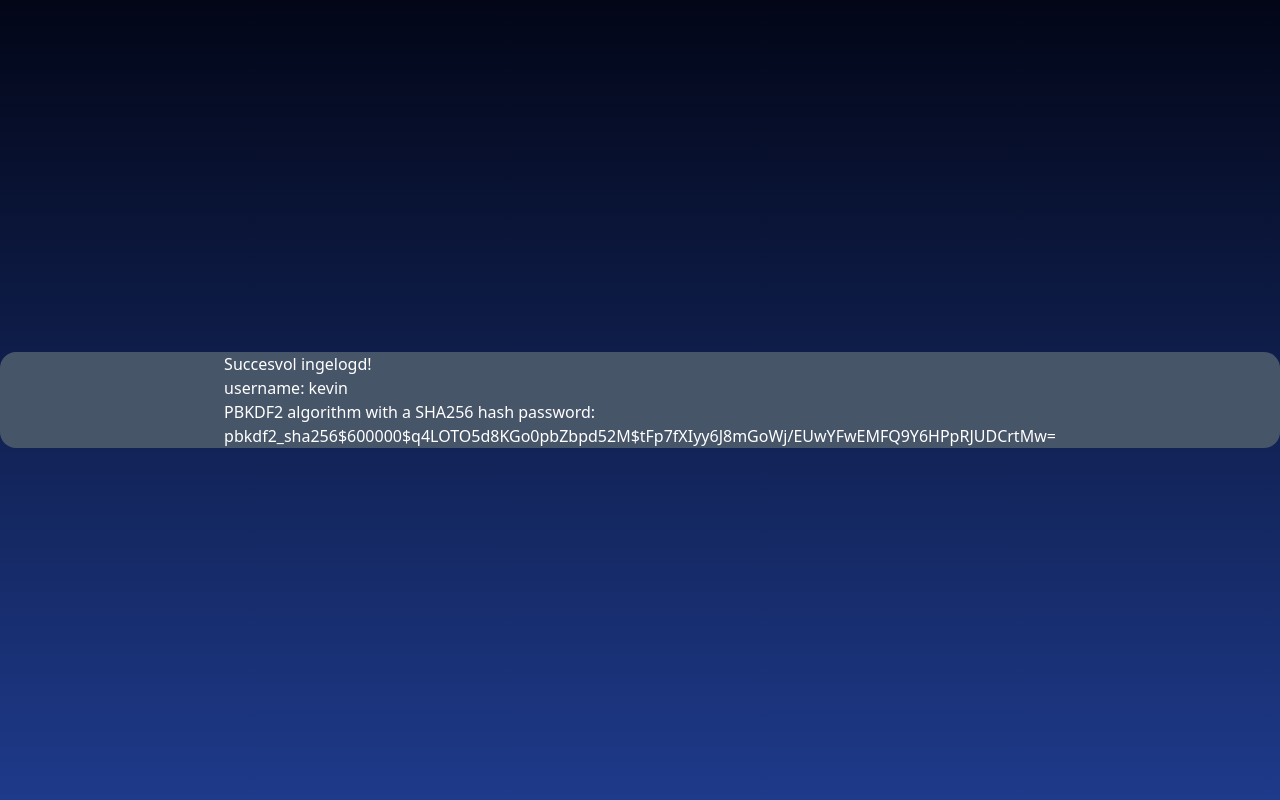
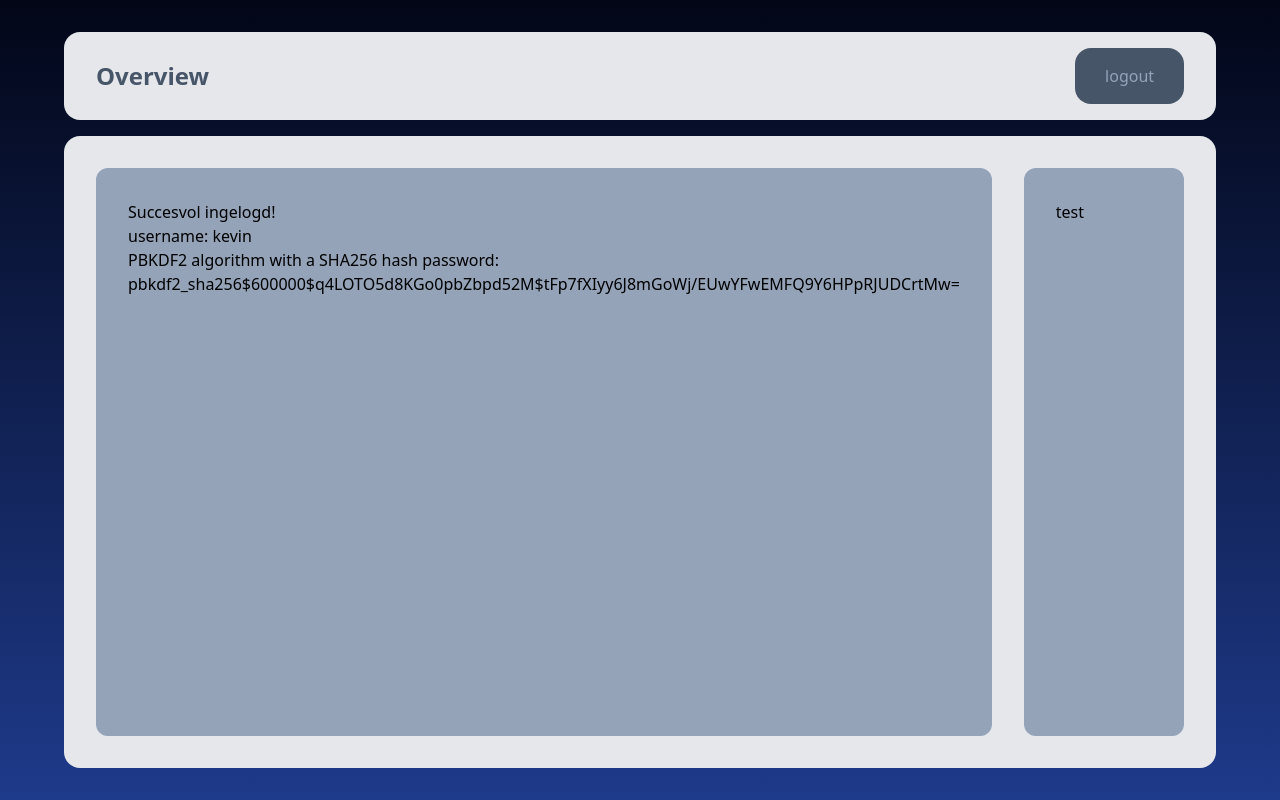
Before and after one commit to Neo-Phoenix/PPKevin, a Django app: page /overview in a window 1280 px wide. Run offline with Django 4.2, Linux system fonts and the light colour scheme; a user stored in the database is signed in; some libraries are stand-ins or nearby versions.

Commit message:
Overview design toegepast met Django message toasts.

```diff
--- a/UitleensysteemApp/app/templates/app/base.html
+++ b/UitleensysteemApp/app/templates/app/base.html
@@ -8,7 +8,7 @@
     {% tailwind_css %}
 </head>
 <body class="min-h-screen bg-gradient-to-b from-slate-950 to-blue-900">
-    <div class="min-h-screen grid grid-cols-1 place-content-center">
+
         {% block body %}
 
         {% endblock %}
--- a/UitleensysteemApp/app/templates/app/overview.html
+++ b/UitleensysteemApp/app/templates/app/overview.html
@@ -4,15 +4,34 @@
 
 {% block body %}
     {% if request.user.is_authenticated %}
-        <div class="min-h-full min-w-full grid place-content-center text-white bg-slate-600 rounded-2xl">
-            <p>Succesvol ingelogd!</p>
-            <p>username: {{ request.user.username }}</p>
-            <p>PBKDF2 algorithm with a SHA256 hash password:</p>
-            <p>{{ request.user.password }}</p>
+        <div class="grid mx-16 grid-rows-[auto_1fr] gap-4 min-h-screen">
+            <div class="grid items-center bg-gray-200 rounded-2xl mt-8 px-8 py-4 grid-cols-[9fr_1fr]">
+                    <h1 class="font-bold text-2xl text-slate-600">Overview</h1>
+                    <a class="bg-slate-600 px-4 py-4 rounded-2xl text-center text-slate-400 font-medium" href="logout_view">logout</a>
+            </div>
+            <div class="grid gap-8 bg-gray-200 rounded-2xl p-8 mb-8 grid-cols-[3fr_1fr]">
+                <div class="bg-slate-400 rounded-xl p-8">
+                    <p>Succesvol ingelogd!</p>
+                    <p>username: {{ request.user.username }}</p>
+                    <p>PBKDF2 algorithm with a SHA256 hash password:</p>
+                    <p>{{ request.user.password }}</p>
+                </div>
+                <div class="bg-slate-400 rounded-xl p-8">
+                    <p>test</p>
+                </div>
+            </div>
         </div>
 
     {% else %}
-        <h1>please log in</h1>
+    <div class="grid mx-16 grid-rows-[auto_1fr] gap-4 min-h-screen">
+        <div class="gap-8 bg-gray-200 rounded-2xl p-8 mb-8">
+            <div class="bg-slate-400 rounded-xl p-8">
+               <a href="signin">
+                <h1>please log in <u>here</u></h1>
+               </a>
+            </div>
+        </div>
+    </div>
     {% endif %}
 
 {% endblock %}
--- a/UitleensysteemApp/app/templates/app/signup.html
+++ b/UitleensysteemApp/app/templates/app/signup.html
@@ -3,6 +3,7 @@
 {% block title%} EhB ESA | Sign Up {% endblock %}
 
 {% block body %}
+<div class="min-h-screen grid grid-cols-1 place-content-center">
     <form class="grid bg-white px-16 py-8 place-content-center rounded-2xl justify-self-center space-y-4" method="post" action="#">{% csrf_token %}
         <div class="bg-slate-900 rounded-md p-4 text-gray-300 text-center">Sign Up</div>
         <input class="bg-slate-600 rounded-md" placeholder="Username" id="username" name="username">
@@ -10,4 +11,5 @@
         <a href="signin"><h1 class="text-blue-600">Sign in? <u>Click here</u></h1></a>
         <input type="submit" class="bg-slate-600 rounded-md p-4 text-gray-300 text-center hover:bg-slate-800" value="Register"></input>
     </form>
+</div>
 {% endblock %}
--- a/UitleensysteemApp/app/urls.py
+++ b/UitleensysteemApp/app/urls.py
@@ -7,5 +7,8 @@ urlpatterns = [
     path('signin', views.signin, name="signin"),
     path('login', views.login, name="login"),
     path('overview', views.overview, name="overview"),
+    path('logout_view', views.logout_view, name="logout"),
+
+
 
 ]
--- a/UitleensysteemApp/app/views.py
+++ b/UitleensysteemApp/app/views.py
@@ -1,6 +1,7 @@
 from django.shortcuts import render, redirect
 from django.contrib.auth import authenticate, login as django_login, logout
 from django.contrib.auth.forms import UserCreationForm
+from django.contrib import messages
 
 # Create your views here.
 
@@ -22,7 +23,10 @@ def login(request):
         django_login(request, user)
         return redirect('overview')
     else:
+        messages.warning(request, 'Wrong credentials.')
         return render(request, 'app/signin.html')
 
-def logout(request):
+def logout_view(request):
     logout(request)
+    messages.success(request, 'Logged out successfully.')
+    return redirect('signin')
--- a/UitleensysteemApp/theme/static/css/dist/styles.css
+++ b/UitleensysteemApp/theme/static/css/dist/styles.css
@@ -792,6 +792,37 @@ select {
   margin-right: auto;
 }
 
+.mx-4 {
+  margin-left: 1rem;
+  margin-right: 1rem;
+}
+
+.mx-16 {
+  margin-left: 4rem;
+  margin-right: 4rem;
+}
+
+.my-8 {
+  margin-top: 2rem;
+  margin-bottom: 2rem;
+}
+
+.mt-16 {
+  margin-top: 4rem;
+}
+
+.mt-8 {
+  margin-top: 2rem;
+}
+
+.mb-8 {
+  margin-bottom: 2rem;
+}
+
+.mb-16 {
+  margin-bottom: 4rem;
+}
+
 .block {
   display: block;
 }
@@ -808,24 +839,112 @@ select {
   height: 100vh;
 }
 
-.min-h-full {
-  min-height: 100%;
+.h-20 {
+  height: 5rem;
+}
+
+.h-5 {
+  height: 1.25rem;
+}
+
+.h-auto {
+  height: auto;
+}
+
+.max-h-screen {
+  max-height: 100vh;
 }
 
 .min-h-screen {
   min-height: 100vh;
 }
 
-.min-w-full {
-  min-width: 100%;
+.grow {
+  flex-grow: 1;
 }
 
 .grid-cols-1 {
   grid-template-columns: repeat(1, minmax(0, 1fr));
 }
 
+.grid-cols-\[1fr_auto\] {
+  grid-template-columns: 1fr auto;
+}
+
+.grid-cols-2 {
+  grid-template-columns: repeat(2, minmax(0, 1fr));
+}
+
+.grid-cols-\[\] {
+  grid-template-columns: ;
+}
+
+.grid-cols-\[auto\] {
+  grid-template-columns: auto;
+}
+
+.grid-cols-\[auto_fr\] {
+  grid-template-columns: auto fr;
+}
+
+.grid-cols-\[auto_1fr\] {
+  grid-template-columns: auto 1fr;
+}
+
+.grid-cols-\[3fr_1fr\] {
+  grid-template-columns: 3fr 1fr;
+}
+
+.grid-cols-\[3fr\] {
+  grid-template-columns: 3fr;
+}
+
+.grid-cols-\[5fr_1fr\] {
+  grid-template-columns: 5fr 1fr;
+}
+
+.grid-cols-\[4fr_1fr\] {
+  grid-template-columns: 4fr 1fr;
+}
+
+.grid-cols-\[8fr_1fr\] {
+  grid-template-columns: 8fr 1fr;
+}
+
+.grid-cols-\[9fr_1fr\] {
+  grid-template-columns: 9fr 1fr;
+}
+
+.grid-rows-2 {
+  grid-template-rows: repeat(2, minmax(0, 1fr));
+}
+
+.grid-rows-\[1fr_auto\] {
+  grid-template-rows: 1fr auto;
+}
+
+.grid-rows-\[auto_1fr\] {
+  grid-template-rows: auto 1fr;
+}
+
 .place-content-center {
   place-content: center;
+}
+
+.place-content-baseline {
+  place-content: baseline;
+}
+
+.place-items-end {
+  place-items: end;
+}
+
+.place-items-center {
+  place-items: center;
+}
+
+.place-items-baseline {
+  place-items: baseline;
 }
 
 .items-center {
@@ -836,22 +955,80 @@ select {
   justify-content: center;
 }
 
+.justify-between {
+  justify-content: space-between;
+}
+
+.gap-10 {
+  gap: 2.5rem;
+}
+
+.gap-8 {
+  gap: 2rem;
+}
+
+.gap-4 {
+  gap: 1rem;
+}
+
 .space-y-4 > :not([hidden]) ~ :not([hidden]) {
   --tw-space-y-reverse: 0;
   margin-top: calc(1rem * calc(1 - var(--tw-space-y-reverse)));
   margin-bottom: calc(1rem * var(--tw-space-y-reverse));
 }
 
+.space-x-6 > :not([hidden]) ~ :not([hidden]) {
+  --tw-space-x-reverse: 0;
+  margin-right: calc(1.5rem * var(--tw-space-x-reverse));
+  margin-left: calc(1.5rem * calc(1 - var(--tw-space-x-reverse)));
+}
+
+.place-self-end {
+  place-self: end;
+}
+
+.place-self-center {
+  place-self: center;
+}
+
+.place-self-stretch {
+  place-self: stretch;
+}
+
+.self-end {
+  align-self: flex-end;
+}
+
+.self-baseline {
+  align-self: baseline;
+}
+
 .justify-self-center {
   justify-self: center;
+}
+
+.text-pretty {
+  text-wrap: pretty;
 }
 
 .rounded-2xl {
   border-radius: 1rem;
 }
 
+.rounded-full {
+  border-radius: 9999px;
+}
+
 .rounded-md {
   border-radius: 0.375rem;
+}
+
+.rounded {
+  border-radius: 0.25rem;
+}
+
+.rounded-xl {
+  border-radius: 0.75rem;
 }
 
 .bg-gray-50 {
@@ -874,6 +1051,36 @@ select {
   background-color: rgb(255 255 255 / var(--tw-bg-opacity));
 }
 
+.bg-gray-100 {
+  --tw-bg-opacity: 1;
+  background-color: rgb(243 244 246 / var(--tw-bg-opacity));
+}
+
+.bg-gray-200 {
+  --tw-bg-opacity: 1;
+  background-color: rgb(229 231 235 / var(--tw-bg-opacity));
+}
+
+.bg-slate-800 {
+  --tw-bg-opacity: 1;
+  background-color: rgb(30 41 59 / var(--tw-bg-opacity));
+}
+
+.bg-slate-200 {
+  --tw-bg-opacity: 1;
+  background-color: rgb(226 232 240 / var(--tw-bg-opacity));
+}
+
+.bg-slate-400 {
+  --tw-bg-opacity: 1;
+  background-color: rgb(148 163 184 / var(--tw-bg-opacity));
+}
+
+.bg-yellow-300 {
+  --tw-bg-opacity: 1;
+  background-color: rgb(253 224 71 / var(--tw-bg-opacity));
+}
+
 .bg-gradient-to-b {
   background-image: linear-gradient(to bottom, var(--tw-gradient-stops));
 }
@@ -888,8 +1095,16 @@ select {
   --tw-gradient-to: #1e3a8a var(--tw-gradient-to-position);
 }
 
+.bg-center {
+  background-position: center;
+}
+
 .p-4 {
   padding: 1rem;
+}
+
+.p-8 {
+  padding: 2rem;
 }
 
 .px-16 {
@@ -902,8 +1117,50 @@ select {
   padding-bottom: 2rem;
 }
 
+.px-4 {
+  padding-left: 1rem;
+  padding-right: 1rem;
+}
+
+.px-8 {
+  padding-left: 2rem;
+  padding-right: 2rem;
+}
+
+.py-16 {
+  padding-top: 4rem;
+  padding-bottom: 4rem;
+}
+
+.py-4 {
+  padding-top: 1rem;
+  padding-bottom: 1rem;
+}
+
+.px-2 {
+  padding-left: 0.5rem;
+  padding-right: 0.5rem;
+}
+
+.px-12 {
+  padding-left: 3rem;
+  padding-right: 3rem;
+}
+
+.pt-16 {
+  padding-top: 4rem;
+}
+
 .text-center {
   text-align: center;
+}
+
+.align-baseline {
+  vertical-align: baseline;
+}
+
+.align-middle {
+  vertical-align: middle;
 }
 
 .font-serif {
@@ -913,6 +1170,24 @@ select {
 .text-5xl {
   font-size: 3rem;
   line-height: 1;
+}
+
+.text-2xl {
+  font-size: 1.5rem;
+  line-height: 2rem;
+}
+
+.text-base {
+  font-size: 1rem;
+  line-height: 1.5rem;
+}
+
+.font-bold {
+  font-weight: 700;
+}
+
+.font-medium {
+  font-weight: 500;
 }
 
 .leading-normal {
@@ -933,9 +1208,34 @@ select {
   color: rgb(209 213 219 / var(--tw-text-opacity));
 }
 
-.text-white {
+.text-cyan-400 {
   --tw-text-opacity: 1;
-  color: rgb(255 255 255 / var(--tw-text-opacity));
+  color: rgb(34 211 238 / var(--tw-text-opacity));
+}
+
+.text-cyan-200 {
+  --tw-text-opacity: 1;
+  color: rgb(165 243 252 / var(--tw-text-opacity));
+}
+
+.text-slate-800 {
+  --tw-text-opacity: 1;
+  color: rgb(30 41 59 / var(--tw-text-opacity));
+}
+
+.text-slate-400 {
+  --tw-text-opacity: 1;
+  color: rgb(148 163 184 / var(--tw-text-opacity));
+}
+
+.text-slate-600 {
+  --tw-text-opacity: 1;
+  color: rgb(71 85 105 / var(--tw-text-opacity));
+}
+
+.text-slate-200 {
+  --tw-text-opacity: 1;
+  color: rgb(226 232 240 / var(--tw-text-opacity));
 }
 
 .hover\:bg-slate-800:hover {
```
Also changed, not shown: UitleensysteemApp/app/templates/app/signin.html (+16 -7 lines), UitleensysteemApp/db.sqlite3. Lines whose indentation alone changed are shown as unchanged.
